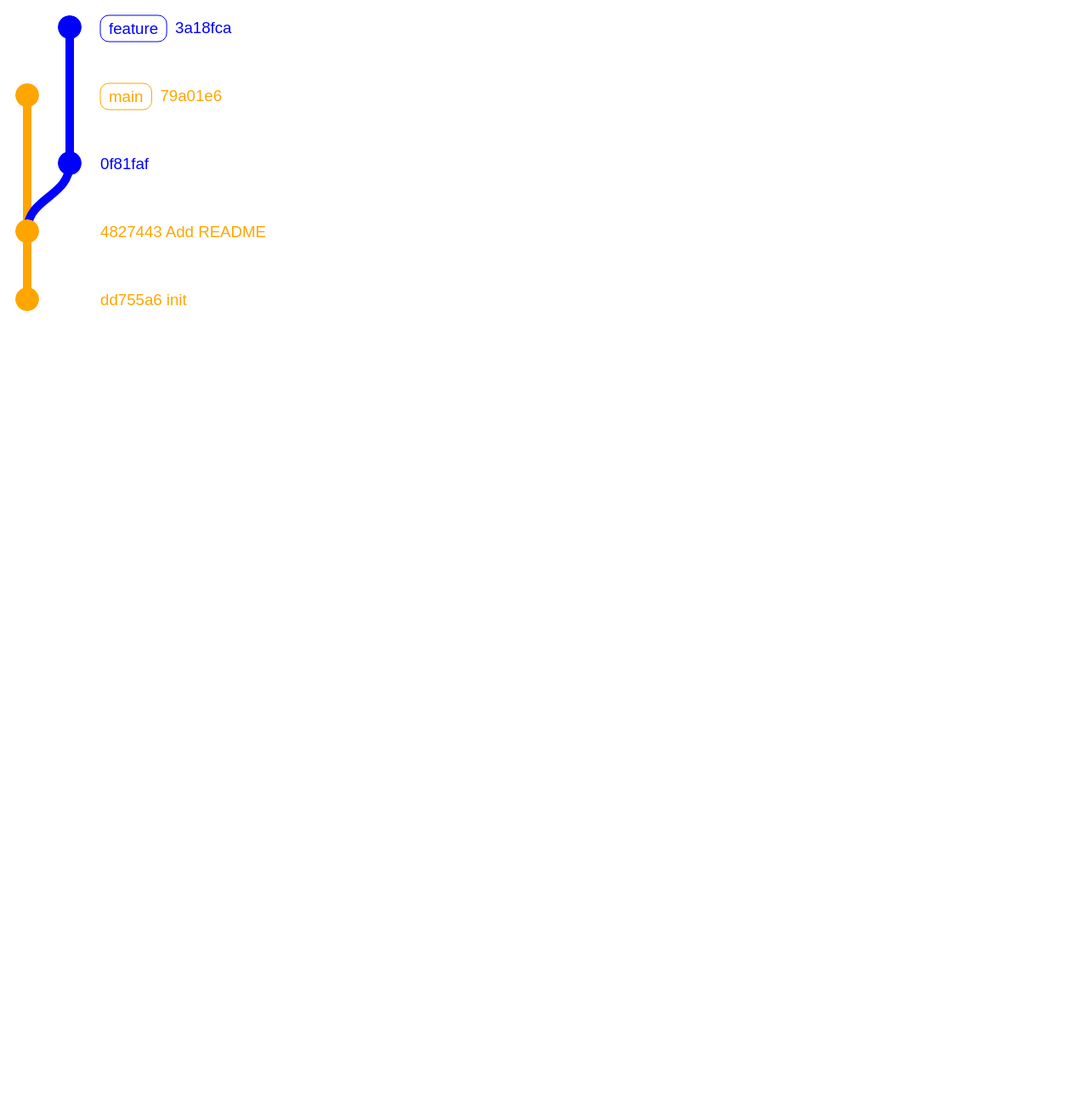
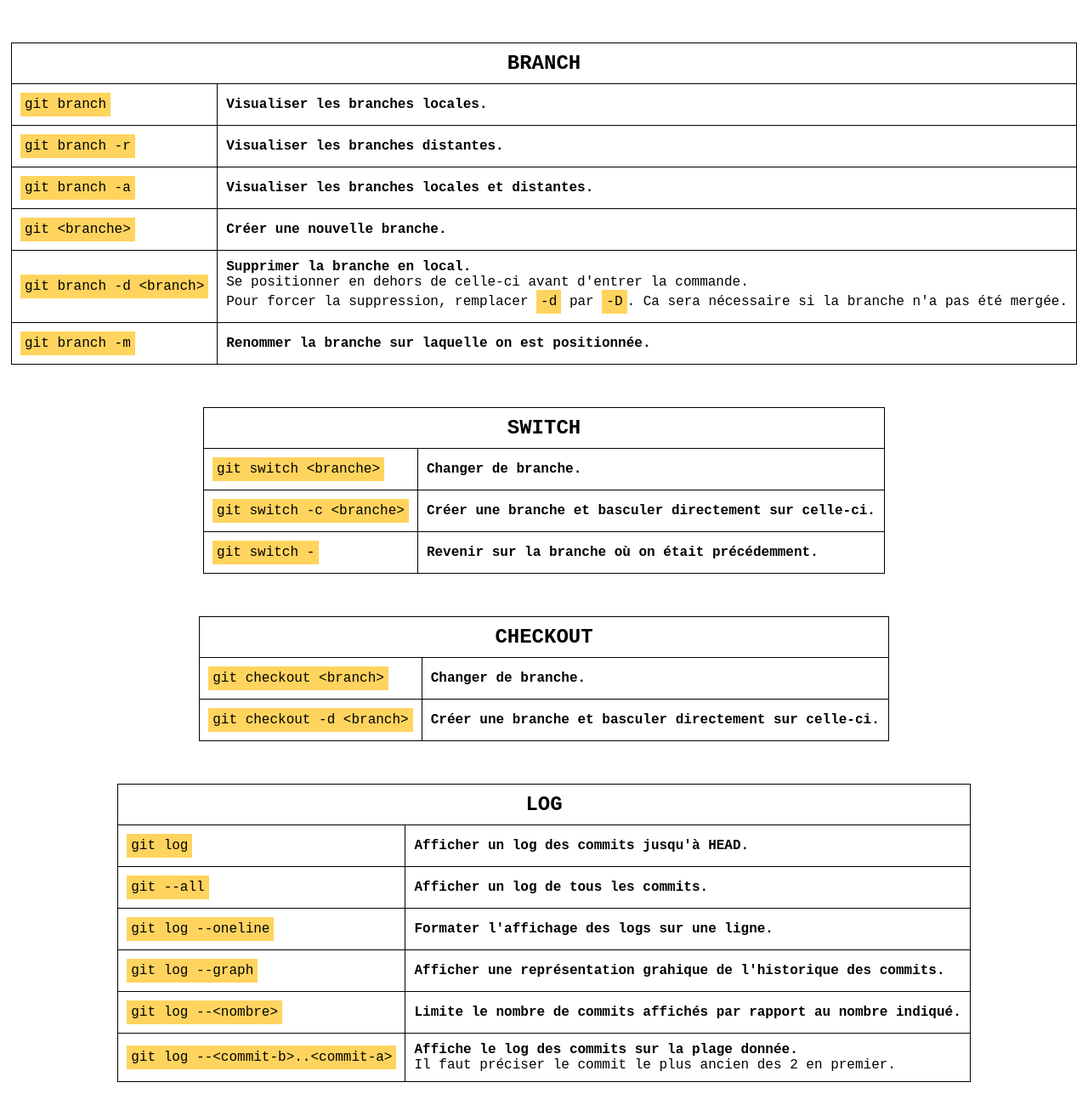
Before and after one commit to david-mi/cheatsheet_git, a website: page index.html in a window 1280 px wide. Shown: the top 1300 px of the page at 85% size. Before the commit the page ends 800 px from the top, so only its background shows below. Drawn offline with Linux system fonts and the light colour scheme.

Commit message:
starting html version of cheatsheet

```diff
--- a/bundle.js
+++ b/bundle.js
@@ -5,16 +5,17 @@ const graphContainer = document.getElementById("gitgraph");
 const options = {
   orientation: "vertical",
   template: templateExtend("metro", {
-    colors: ["orange", "blue", "orange"],
+    colors: ["#023047", "#fb8500", "#219ebc"],
     branch: {
-      spacing: "50",
+      spacing: "40"
     },
     commit: {
+      spacing: "50",
       message: {
         displayAuthor: false,
+        displayHash: false
       }
     },
-    // …
   }),
 };
 
@@ -22,17 +23,19 @@ const gitgraph = createGitgraph(graphContainer, options);
 
 const main = gitgraph.branch({
   name: "main"
-
 });
 
-main.commit({
-  subject: "init",
-  hash: "dd755a6"
-})
-  .commit("Add README");
-const feature = gitgraph.branch("feature");
-feature.commit("");
-main.commit("");
-feature.commit("");
-// Merge `newFeature` into `main`
-// main.merge(newFeature, "Release new version")
+main.commit("Init")
+  .commit({ subject: "Add README", hash: "" });
+const header = gitgraph.branch("feat/header");
+const footer = gitgraph.branch("feat/footer");
+
+footer
+  .commit("Add contact")
+  .commit("Add External links");
+
+main.merge(footer, "merge footer");
+
+header
+  .commit("Add Navbar")
+  .commit("Add Logo");
--- a/index.html
+++ b/index.html
@@ -6,10 +6,253 @@
   <meta http-equiv="X-UA-Compatible" content="IE=edge">
   <meta name="viewport" content="width=device-width, initial-scale=1.0">
   <script type="text/javascript" src="./dist/bundle.js" defer></script>
+  <link rel="stylesheet" href="./style.css">
   <title>Document</title>
 </head>
 
 <body>
+
+  <!--
+
+  &lt;branche&gt;
+
+
+  <table>
+    <thead>
+      <tr>
+        <th colspan="2">
+          <h2></h2>
+        </th>
+      </tr>
+    </thead>
+
+    <tbody>
+      <tr>
+        <td><code></code></td>
+        <td>
+          <pre>
+            <b></b>
+          </pre>
+        </td>
+      </tr>
+    </tbody>
+  </table>
+-->
+
+  <!-- BRANCH -->
+
+  <table>
+    <thead>
+      <tr>
+        <th colspan="2">
+          <h2>BRANCH</h2>
+        </th>
+      </tr>
+    </thead>
+
+    <tbody>
+      <tr>
+        <td><code>git branch</code></td>
+        <td>
+          <pre>
+            <b>Visualiser les branches locales.</b>
+          </pre>
+        </td>
+      </tr>
+
+      <tr>
+        <td><code>git branch -r</code></td>
+        <td>
+          <pre>
+            <b>Visualiser les branches distantes.</b>
+          </pre>
+        </td>
+      </tr>
+
+      <tr>
+        <td><code>git branch -a</code></td>
+        <td>
+          <pre>
+          <b>Visualiser les branches locales et distantes.</b>
+        </pre>
+        </td>
+      </tr>
+
+      <tr>
+        <td><code>git &lt;branche&gt;</code></td>
+        <td>
+          <pre>
+            <b>Créer une nouvelle branche.</b>
+          </pre>
+        </td>
+      </tr>
+
+      <tr>
+        <td><code>git branch -d &lt;branch&gt;</code></td>
+        <td>
+          <pre>
+            <b> Supprimer la branche en local.</b>
+            Se positionner en dehors de celle-ci avant d'entrer la commande.
+            Pour forcer la suppression, remplacer <code>-d</code> par <code>-D</code>. Ca sera nécessaire si la branche n'a pas été mergée.
+          </pre>
+        </td>
+      </tr>
+
+      <tr>
+        <td><code>git branch -m</code></td>
+        <td>
+          <pre>
+            <b>Renommer la branche sur laquelle on est positionnée.</b>
+          </pre>
+        </td>
+      </tr>
+
+    </tbody>
+  </table>
+
+  <table>
+    <thead>
+      <tr>
+        <th colspan="2">
+          <h2>SWITCH</h2>
+        </th>
+      </tr>
+    </thead>
+
+    <tbody>
+      <tr>
+        <td><code>git switch &lt;branche&gt;</code></td>
+        <td>
+          <pre>
+            <b>Changer de branche.</b>
+          </pre>
+        </td>
+      </tr>
+
+      <tr>
+        <td><code>git switch -c &lt;branche&gt;</code></td>
+        <td>
+          <pre>
+            <b>	Créer une branche et basculer directement sur celle-ci.</b>
+          </pre>
+        </td>
+      </tr>
+      <!--
+        <tr>
+      <td><code></code></td>
+      <td><b></b></td>
+        </tr>
+     -->
+      <tr>
+        <td><code>git switch -</code></td>
+        <td>
+          <pre>
+          <b>Revenir sur la branche où on était précédemment.</b>
+        </pre>
+        </td>
+      </tr>
+    </tbody>
+  </table>
+
+  <table>
+    <thead>
+      <tr>
+        <th colspan="2">
+          <h2>CHECKOUT</h2>
+        </th>
+      </tr>
+
+    <tbody>
+      <tr>
+        <td><code>git checkout &lt;branch&gt;</code></td>
+        <td>
+          <pre>
+              <b>Changer de branche.</b>
+            </pre>
+        </td>
+      </tr>
+
+      <tr>
+        <td><code>git checkout -d &lt;branch&gt;</code></td>
+        <td>
+          <pre>
+              <b>Créer une branche et basculer directement sur celle-ci.</b>
+            </pre>
+        </td>
+      </tr>
+    </tbody>
+    </thead>
+
+
+  </table>
+
+  <table>
+    <thead>
+      <tr>
+        <th colspan="2">
+          <h2>LOG</h2>
+        </th>
+      </tr>
+    </thead>
+
+    <tbody>
+      <tr>
+        <td><code>git log</code></td>
+        <td>
+          <pre>
+            <b>Afficher un log des commits jusqu'à HEAD.</b>
+          </pre>
+        </td>
+      </tr>
+
+      <tr>
+        <td><code>git --all</code></td>
+        <td>
+          <pre>
+            <b>Afficher un log de tous les commits.</b>
+          </pre>
+        </td>
+      </tr>
+
+      <tr>
+        <td><code>git log --oneline</code></td>
+        <td>
+          <pre>
+            <b>Formater l'affichage des logs sur une ligne.</b>
+          </pre>
+        </td>
+      </tr>
+
+      <tr>
+        <td><code>git log --graph</code></td>
+        <td>
+          <pre>
+            <b>Afficher une représentation grahique de l'historique des commits.</b>
+          </pre>
+        </td>
+      </tr>
+
+      <tr>
+        <td><code>git log --&lt;nombre&gt;</code></td>
+        <td>
+          <pre>
+            <b>Limite le nombre de commits affichés par rapport au nombre indiqué.</b>
+          </pre>
+        </td>
+      </tr>
+
+      <tr>
+        <td><code>git log --&lt;commit-b&gt;..&lt;commit-a&gt;</code></td>
+        <td>
+          <pre>
+            <b>Affiche le log des commits sur la plage donnée.</b>
+            Il faut préciser le commit le plus ancien des 2 en premier.
+          </pre>
+        </td>
+      </tr>
+    </tbody>
+  </table>
+
   <div id="gitgraph"></div>
 </body>
 
--- /dev/null
+++ b/style.css
@@ -0,0 +1,40 @@
+* {
+  font-family: 'Courier New', Courier, monospace;
+  box-sizing: border-box;
+  margin: 0;
+  padding: 0;
+}
+
+body {
+  display: grid;
+  place-items: center;
+  gap: 50px;
+  padding-block: 50px;
+}
+
+table,
+td,
+th {
+  border: solid 1px black;
+  border-collapse: collapse;
+}
+
+th,
+td {
+  padding: 10px;
+}
+
+tr td:nth-child(1) {
+  white-space: nowrap;
+}
+
+code {
+  display: inline-block;
+  background-color: rgb(255, 212, 94);
+  padding: 5px;
+  word-wrap: nowrap;
+}
+
+pre {
+  white-space: pre-line;
+}
```
Also changed, not shown: dist/bundle.js.
